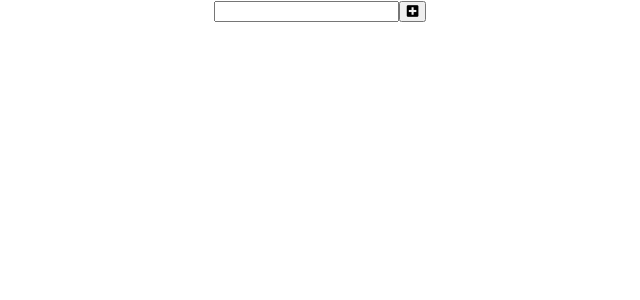
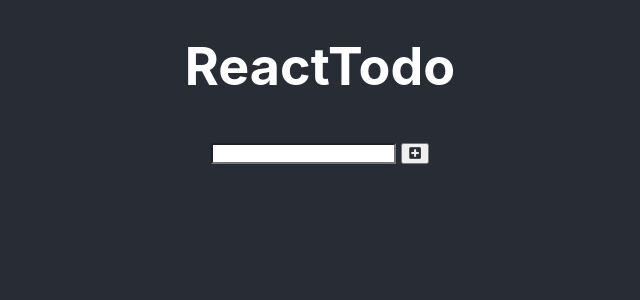
Before and after one commit to DevisWeb/wbs-w5p4-react, a React (Create React App) app: page / in a window 1280 px wide. Shown: the top 300 px of the page, without its empty margins (320-960 px from the left). Built offline with nearby package versions, Linux system fonts and the light colour scheme.

Commit message:
Add quick styling for a nicer UI

```diff
--- a/src/App.css
+++ b/src/App.css
@@ -1,5 +1,13 @@
 .App {
   text-align: center;
+  background-color: #282c34;
+  min-height: 100vh;
+  display: flex;
+  flex-direction: column;
+  align-items: center;
+  justify-content: flex-start;
+  font-size: calc(10px + 2vmin);
+  color: white;
 }
 
 .App-logo {
@@ -13,26 +21,23 @@
   }
 }
 
-.App-header {
-  background-color: #282c34;
-  min-height: 100vh;
-  display: flex;
-  flex-direction: column;
-  align-items: center;
-  justify-content: center;
-  font-size: calc(10px + 2vmin);
-  color: white;
-}
-
 .App-link {
   color: #61dafb;
 }
 
-@keyframes App-logo-spin {
-  from {
-    transform: rotate(0deg);
-  }
-  to {
-    transform: rotate(360deg);
-  }
+/* Stylings Form.jsx - Todo: Move to a Form.css file in components */
+.frm-input {
+  background: white;
 }
+
+.frm-btn {
+  margin-left: 5px;
+}
+
+.fa-plus-square {
+  color: #282c34;
+}
+
+.fa-plus-square:hover {
+  font-size: 20px;
+}
--- a/src/App.js
+++ b/src/App.js
@@ -5,6 +5,7 @@ import Form from "./components/Form";
 export default function App() {
   return (
     <div className="App">
+      <h1>ReactTodo</h1>
       <Form />
     </div>
   );
```
